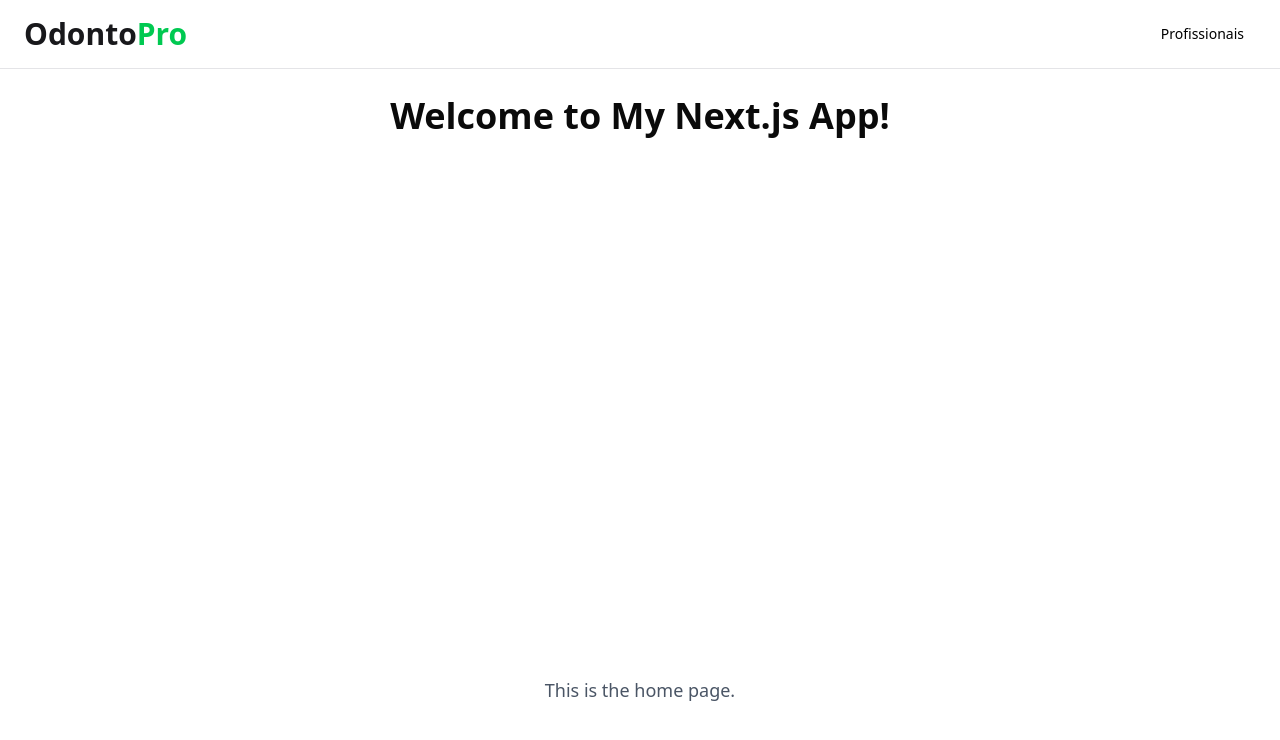
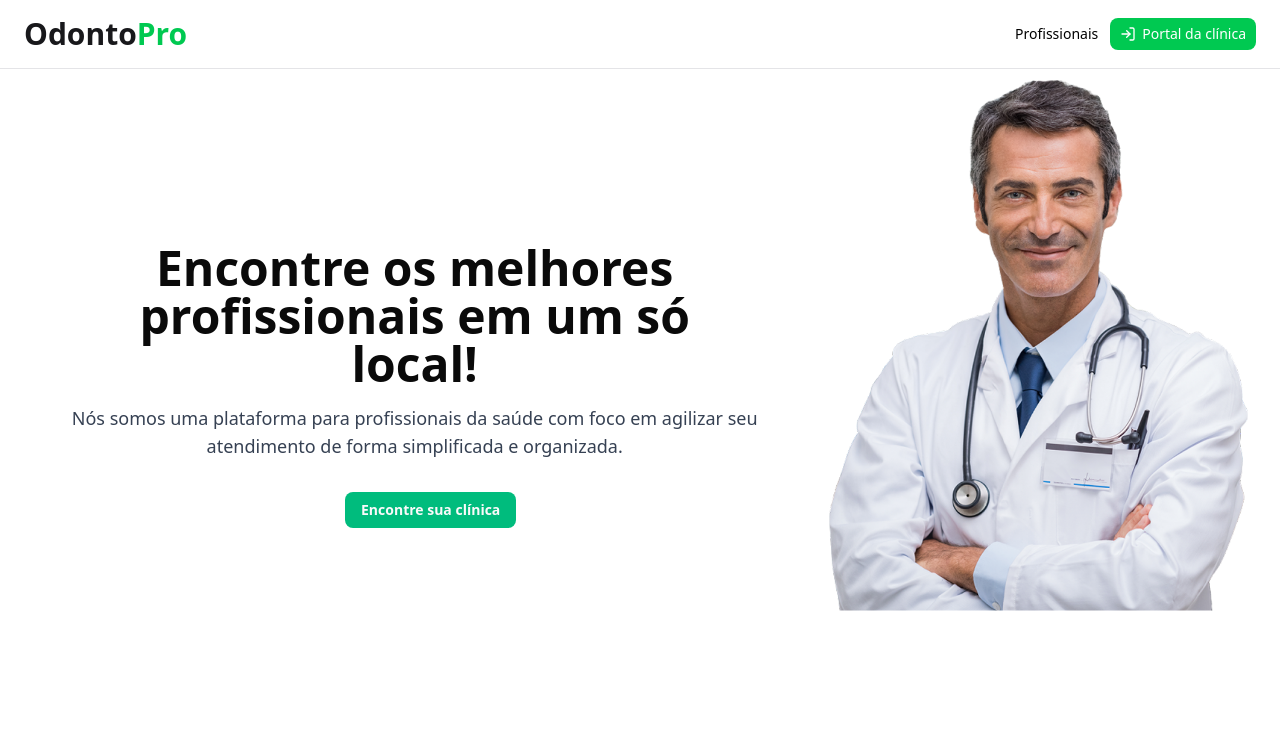
Before and after one commit to hugodieb/odontopro, a Next.js app: page / in a window 1280 px wide. Shown: the top 740 px of the page. Built offline with nearby package versions, Linux system fonts and the light colour scheme.

Commit message:
component Hero

```diff
--- a/src/app/(public)/_components/header.tsx
+++ b/src/app/(public)/_components/header.tsx
@@ -13,10 +13,12 @@ import {
   SheetTrigger,
 } from "@/components/ui/sheet";
 import { Button } from "@/components/ui/button";
-import { icons, Menu, UserSearch} from "lucide-react";
+import { Hospital, icons, LogIn, LogOut, Menu, UserSearch} from "lucide-react";
 
 export function Header() {
     const [isOpen, setIsOpen] = useState(false);
+
+    const session = null; // temporário
 
     const navItems = [
         { label: "Profissionais", href: "/dashboard", icon: UserSearch },
@@ -30,12 +32,25 @@ export function Header() {
                  onClick={() => setIsOpen(false)}
                  key={item.href} variant="ghost" size="sm"
                  className="bg-transparent hover:bg-trasnparent text-black shadow-none">
-                    <Link href={item.href} className="flex items-center gap-2">
+                    <Link href={item.href} className="flex items-center gap-2 text-base">
                         {isOpen? <item.icon className="w-4 h-4" /> : null}
                         {item.label}
                     </Link>
                 </Button>
             ))}
+            {session ? (
+                <Link href="/dashboard"
+                    className="flex items-center justify-center gap-2"
+                >
+                    {isOpen ? <Hospital className="w-4 h-4" /> : null}
+                    Acessar Clínica
+                </Link>
+            ) : (
+                <Button variant="ghost" size="sm" className="bg-green-500 hover:bg-green-400 text-white shadow-none">
+                    <LogIn />
+                    <Link href="/login">Portal da clínica</Link>
+                </Button>
+            )}
         </>
     )
 
--- /dev/null
+++ b/src/app/(public)/_components/hero.tsx
@@ -0,0 +1,36 @@
+import { Button } from "@/components/ui/button";
+import Image from "next/image";
+import doctorImg from "../../../../public/doctor-hero.png";
+
+export function Hero() {
+    return (
+        <section className="container bg-white mx-auto px-4 pt-20 sm:px-6 lg:px-8">
+            <main className="flex items-center justify-center">
+               <article className="mx-auto px-6 text-center pt-20
+                flex flex-col items-center justify-center
+                sm:px-6 lg:px-8 space-x-8">
+                    <h1 className="text-4xl lg:text-5xl font-bold mb-4 max-w-2xl">
+                        Encontre os melhores profissionais em um só local!
+                    </h1>
+                    <p className="text-base md:text-lg text-gray-700 mb-8">
+                        Nós somos uma plataforma para profissionais da saúde
+                         com foco em agilizar seu atendimento
+                          de forma simplificada e organizada.
+                    </p>
+                    <Button className="bg-emerald-500 hover:bg-emerald-400 font-semibold">Encontre sua clínica</Button>
+                </article>
+                <div className="hidden lg:block">
+                    <Image
+                        src={doctorImg}
+                        alt="Imagem de um dentista sorridente com braços cruzados"
+                        width={650}
+                        height={700}
+                        quality={100}
+                        priority={true}
+                        className="object-contain"
+                    />
+                </div>
+            </main>
+        </section>
+    );
+}
--- a/src/app/(public)/page.tsx
+++ b/src/app/(public)/page.tsx
@@ -1,8 +1,9 @@
+import { Hero } from "./_components/hero";
+
 export default function Home() {
   return (
-    <main className="flex min-h-screen flex-col items-center justify-between p-24">
-      <h1 className="text-4xl font-bold">Welcome to My Next.js App!</h1>
-      <p className="mt-4 text-lg text-gray-600">This is the home page.</p>
+    <main className="">
+      <Hero />
     </main>
   );
 }
```
